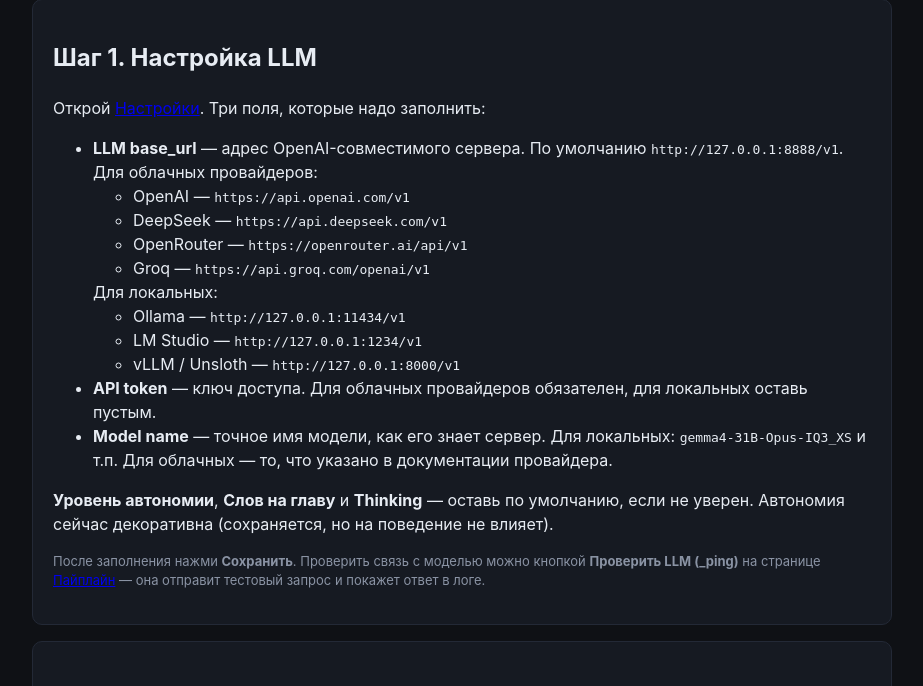
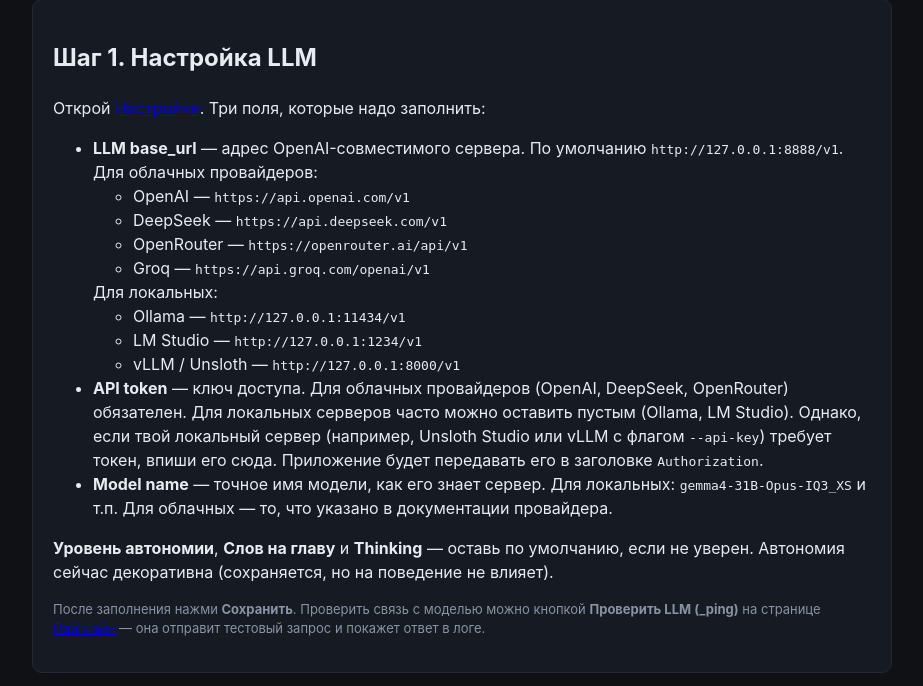
Before and after one commit to petrashkevichalsketch/Writer-AI-studio, a FastAPI app: page /help in a window 1280 px wide. Shown: the part 455-1141 px from the top of the page, without its empty margins (178-1101 px from the left). Run offline with FastAPI, Linux system fonts and the light colour scheme; data comes from the database, SQL or seed files in the repository; data that the repository does not hold is empty; some libraries are stand-ins or nearby versions.

Commit message:
Add files via upload

```diff
--- a/Writer/templates/help.html
+++ b/Writer/templates/help.html
@@ -47,8 +47,10 @@
       </ul>
     </li>
     <li>
-      <b>API token</b> — ключ доступа. Для облачных провайдеров
-      обязателен, для локальных оставь пустым.
+      <b>API token</b> — ключ доступа. Для облачных провайдеров (OpenAI, DeepSeek, OpenRouter) обязателен.
+      Для локальных серверов часто можно оставить пустым (Ollama, LM Studio).
+      Однако, если твой локальный сервер (например, Unsloth Studio или vLLM с флагом <code>--api-key</code>)
+      требует токен, впиши его сюда. Приложение будет передавать его в заголовке <code>Authorization</code>.
     </li>
     <li>
       <b>Model name</b> — точное имя модели, как его знает сервер.
--- a/Writer/templates/pipeline.html
+++ b/Writer/templates/pipeline.html
@@ -46,7 +46,7 @@
   </span>
   <span class="name">{{ s }}</span>
 
-  {% if s in ('story_structure', 'chapter_outline') %}
+  {% if s in ('characters', 'relations', 'story_structure', 'chapter_outline') %}
     <button class="bridge-prompt small" data-stage="{{ s }}" title="Скопировать промпт">📋</button>
     <button class="bridge-paste small" data-stage="{{ s }}" title="Вставить JSON">📥</button>
   {% else %}
```
